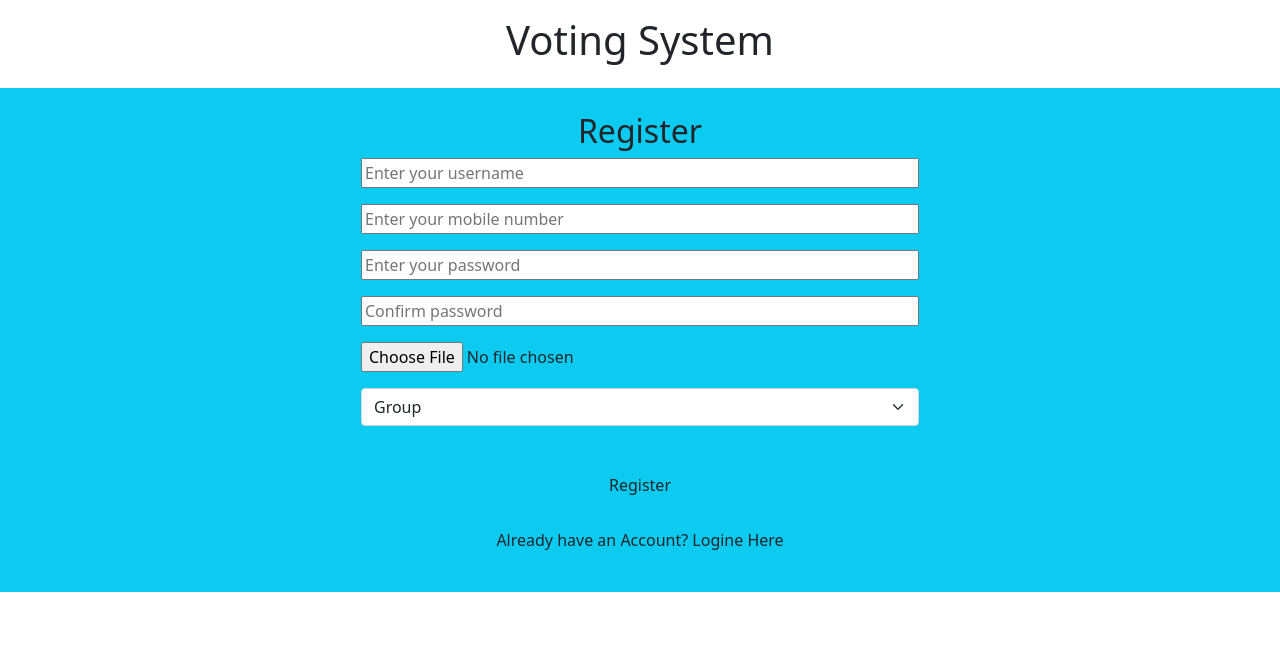
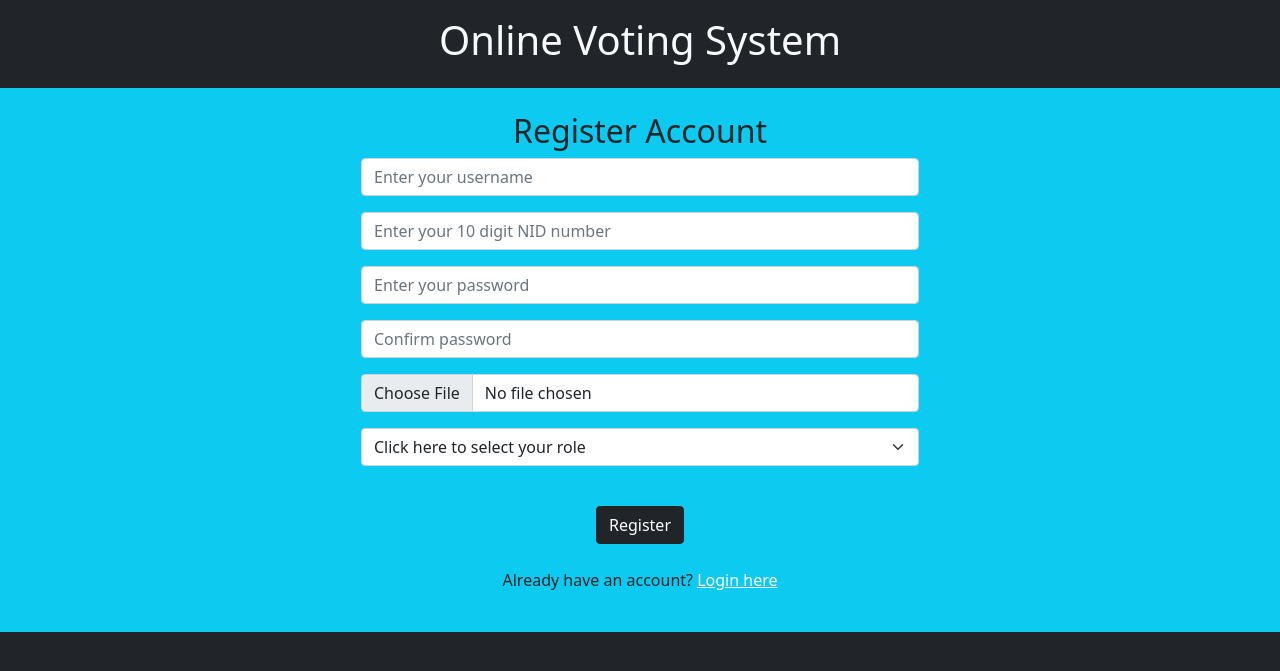
Before and after one commit to aatansen/OVS-by-Crypton, a PHP site: page /partials/registration.php in a window 1280 px wide. Shown: the top 671 px of the page. Run offline with PHP 8.4, Linux system fonts and the light colour scheme.

Commit message:
Fixed Registration page
Format everything
Fixed title
NID field fixed
password length added
Roles field fixed
Form action field fixed

```diff
--- a/partials/registration.php
+++ b/partials/registration.php
@@ -5,52 +5,43 @@
     <meta charset="UTF-8">
     <meta http-equiv="X-UA-Compatible" content="IE=edge">
     <meta name="viewport" content="width=device-width, initial-scale=1.0">
-    <title>Voting System-Registration page</title>
+    <title>Online Voting System - Registration</title>
     <!-- Bootstrap CSS link  -->
-    <link href="https://cdn.jsdelivr.net/npm/bootstrap@5.1.3/dist/css/bootstrap.min.css" rel="stylesheet"
-        integrity="sha384-1BmE4kWBq78iYhFldvKuhfTAU6auU8tT94WrHftjDbrCEXSU1oBoqyl2QvZ6jIW3" crossorigin="anonymous">
+    <link href="https://cdn.jsdelivr.net/npm/bootstrap@5.1.3/dist/css/bootstrap.min.css" rel="stylesheet" integrity="sha384-1BmE4kWBq78iYhFldvKuhfTAU6auU8tT94WrHftjDbrCEXSU1oBoqyl2QvZ6jIW3" crossorigin="anonymous">
 </head>
 
-<body>
-    <h1 class="text-center text info p-3">Voting System </h1>
+<body class="bg-dark">
+    <h1 class="text-light text-center p-3">Online Voting System</h1>
     <div class="bg-info py-4">
-        <h2 class="text-center">Register</h2>
+        <h2 class="text-center">Register Account</h2>
         <div class="container text-center">
-            <form action="form.php">
+            <form action="#" method="POST" enctype="multipart/form-data">
                 <div class="mb-3">
-                    <input type="text" class="form control w-50 m-auto" placeholder="Enter your username"
-                        required="required" name="username">
-
+                    <input class="form-control w-50 m-auto" type="text" name="username" placeholder="Enter your username" required="required">
                 </div>
                 <div class="mb-3">
-                    <input type="text" class="form control w-50 m-auto" placeholder="Enter your mobile number"
-                        required="required" name="mobile">
-
+                    <input class="form-control w-50 m-auto" type="text" name="nid" placeholder="Enter your 10 digit NID number" required="required" minlength="10" maxlength="10">
                 </div>
                 <div class="mb-3">
-                    <input type="text" class="form control w-50 m-auto" placeholder="Enter your password"
-                        required="required" name="password">
-
+                    <input class="form-control w-50 m-auto" type="text" name="password" placeholder="Enter your password" required="required" minlength="7">
                 </div>
                 <div class="mb-3">
-                    <input type="text" class="form control w-50 m-auto" placeholder="Confirm password"
-                        required="required" name="cpassword">
-
+                    <input class="form-control w-50 m-auto" type="text" name="cpassword" placeholder="Confirm password" required="required" minlength="7">
                 </div>
                 <div class="mb-3">
-                    <input type="file" class="form control w-50 m-auto" name="photo">
-
+                    <input class="form-control w-50 m-auto" type="file" name="photo" data-buttonText="Your label here." required="required">
                 </div>
                 <div class="mb-3">
-                    <select name="std" class="form-select w-50 m-auto">
-                        <option value="group">Group</option>
+                    <select name="roles" class="form-select w-50 m-auto" required="required">
+                        <option value="" disabled="disabled" selected>Click here to select your role</option>
+                        <option value="candidate">Candidate</option>
                         <option value="voter">Voter</option>
                     </select>
                 </div>
-                <button type="submit" class="btn btn-datk my-4">Register</button>
-                <p>Already have an Account?
-                    <a href="../" class="text-white"></a>Logine Here
-                </p>
+                <div>
+                    <button type="submit" class="btn btn-dark my-4">Register</button>
+                </div>
+                <p>Already have an account? <a href="../" class="text-white">Login here</a></p>
             </form>
         </div>
     </div>
```
